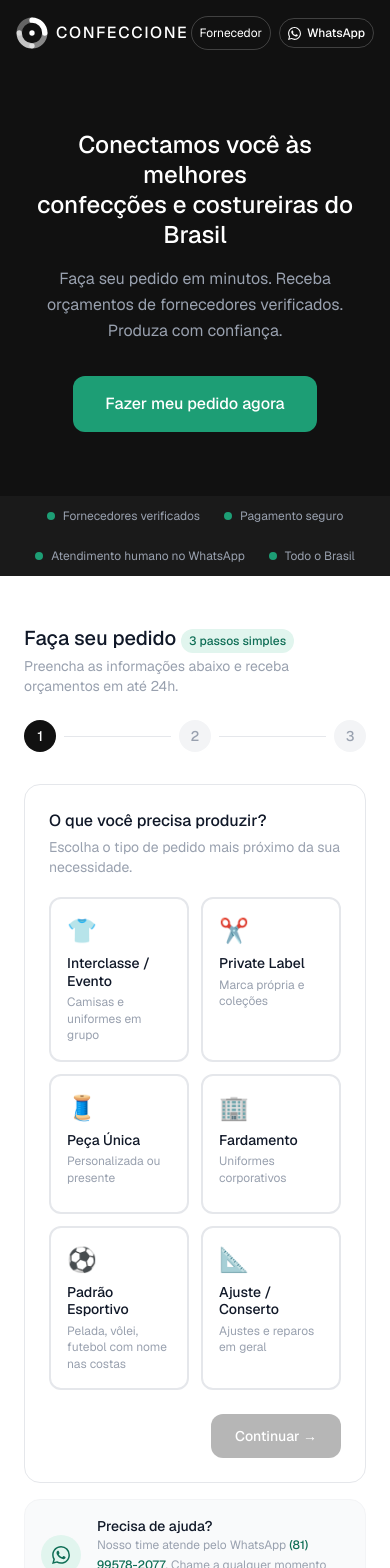
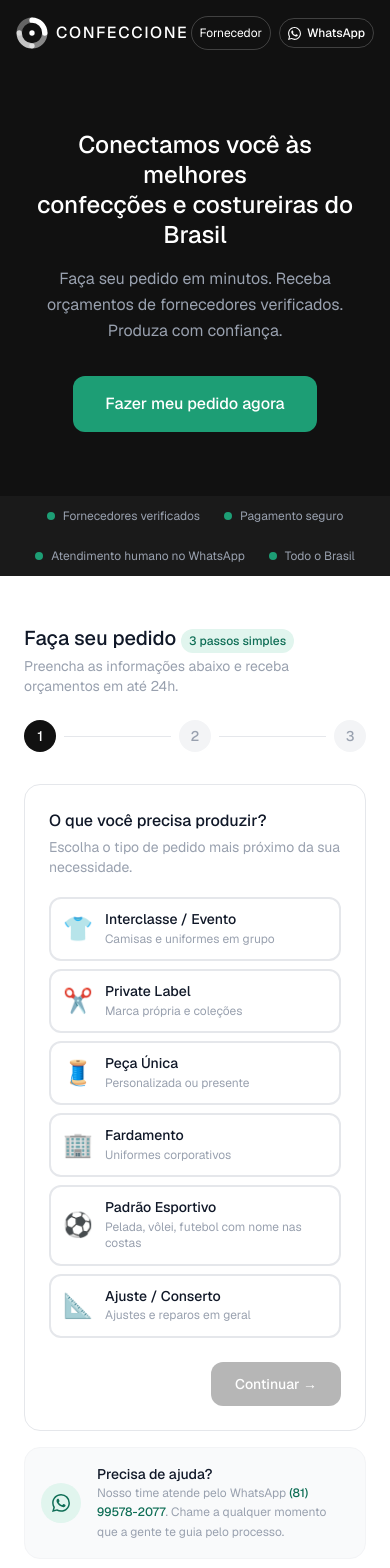
Before and after one commit to nandopons/confeccione, a Next.js app: page / in a window 390 px wide. Shown: the top 1568 px of the page. Built offline with nearby package versions, Linux system fonts and the light colour scheme.

Commit message:
ui: cards de tipo em layout horizontal no mobile

```diff
--- a/app/page.tsx
+++ b/app/page.tsx
@@ -118,12 +118,14 @@ export default function Home() {
             <>
               <p className="text-gray-900 font-medium mb-1">O que você precisa produzir?</p>
               <p className="text-gray-400 text-sm mb-5">Escolha o tipo de pedido mais próximo da sua necessidade.</p>
-              <div className="grid grid-cols-2 gap-3 mb-6">
+              <div className="grid grid-cols-1 sm:grid-cols-2 gap-2 sm:gap-3 mb-6">
                 {nichos.map((n) => (
-                  <button key={n.id} onClick={() => setTipo(n.id)} className={`text-left border-2 rounded-xl p-4 min-h-[140px] flex flex-col transition-all ${tipo === n.id ? "border-[#1D9E75] bg-[#E1F5EE]" : "border-gray-200 hover:border-[#1D9E75]"}`}>
-                    <span className="text-2xl mb-2 block">{n.icon}</span>
-                    <div className="text-sm font-medium text-gray-900 leading-tight">{n.title}</div>
-                    <div className="text-xs text-gray-400 mt-1 leading-snug">{n.sub}</div>
+                  <button key={n.id} onClick={() => setTipo(n.id)} className={`text-left border-2 rounded-xl p-3 sm:p-4 flex items-center sm:flex-col sm:items-start gap-3 sm:gap-0 transition-all ${tipo === n.id ? "border-[#1D9E75] bg-[#E1F5EE]" : "border-gray-200 hover:border-[#1D9E75]"}`}>
+                    <span className="text-2xl shrink-0 sm:mb-2">{n.icon}</span>
+                    <div className="flex-1 min-w-0">
+                      <div className="text-sm font-medium text-gray-900 leading-tight">{n.title}</div>
+                      <div className="text-xs text-gray-400 mt-0.5 leading-snug">{n.sub}</div>
+                    </div>
                   </button>
                 ))}
               </div>
```
